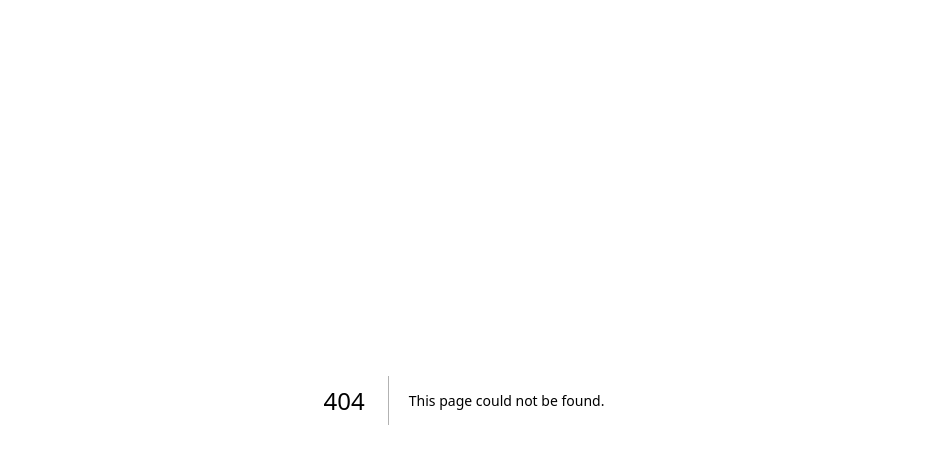
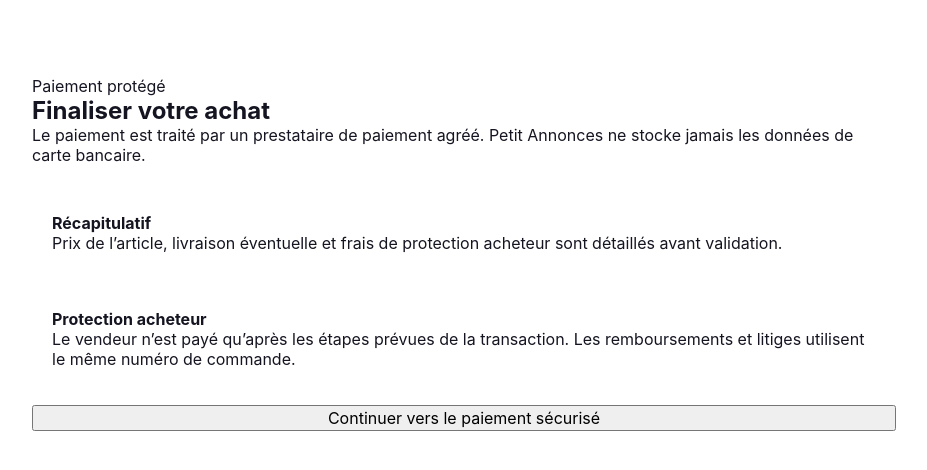
Before and after one commit to hakersoy66/petitannonces, a Next.js app in the folder apps/web/: page /checkout in a window 1280 px wide. Before the commit this address had no page. Shown: the top 470 px of the page, without its empty margins (176-1103 px from the left). Built offline with nearby package versions, Linux system fonts and the light colour scheme.

Commit message:
feat(web): add secure checkout page

```diff
--- /dev/null
+++ b/apps/web/app/checkout/page.tsx
@@ -0,0 +1,27 @@
+export const metadata = {
+  title: "Paiement sécurisé | Petit Annonces",
+  description: "Finalisez votre achat avec paiement protégé sur Petit Annonces.",
+};
+
+export default function CheckoutPage() {
+  return (
+    <main className="site-shell" style={{ paddingBlock: 48 }}>
+      <section className="panel" style={{ maxWidth: 920, margin: "0 auto", padding: 28 }}>
+        <p className="eyebrow">Paiement protégé</p>
+        <h1>Finaliser votre achat</h1>
+        <p className="muted">Le paiement est traité par un prestataire de paiement agréé. Petit Annonces ne stocke jamais les données de carte bancaire.</p>
+        <div style={{ display: "grid", gap: 16, marginTop: 28 }}>
+          <div className="panel" style={{ padding: 20 }}>
+            <strong>Récapitulatif</strong>
+            <p className="muted">Prix de l’article, livraison éventuelle et frais de protection acheteur sont détaillés avant validation.</p>
+          </div>
+          <div className="panel" style={{ padding: 20 }}>
+            <strong>Protection acheteur</strong>
+            <p className="muted">Le vendeur n’est payé qu’après les étapes prévues de la transaction. Les remboursements et litiges utilisent le même numéro de commande.</p>
+          </div>
+          <button type="button" className="primary-button">Continuer vers le paiement sécurisé</button>
+        </div>
+      </section>
+    </main>
+  );
+}
```
